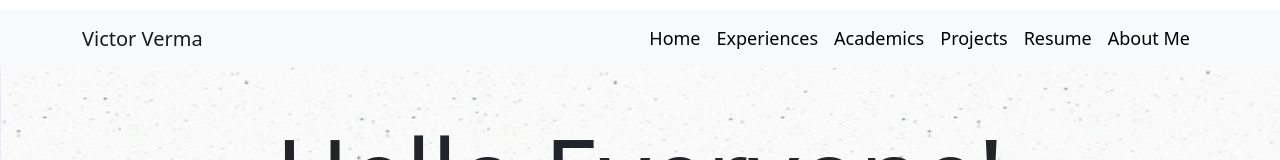
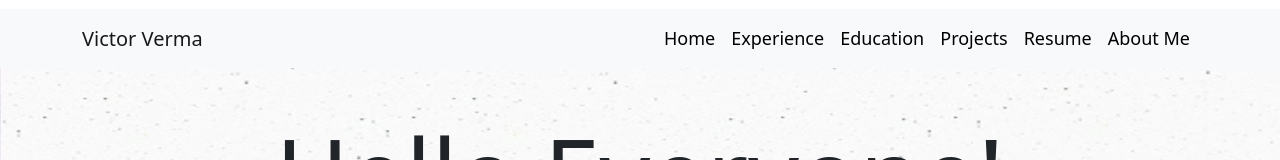
Before and after one commit to victorverma3/Portfolio, a React (Vite) app: page / in a window 1280 px wide. Shown: the top 160 px of the page. Built offline with nearby package versions, Linux system fonts and the light colour scheme.

Commit message:
updated navbar with new page titles

```diff
--- a/src/components/navbar/Navbar.tsx
+++ b/src/components/navbar/Navbar.tsx
@@ -20,13 +20,13 @@ const Header = () => {
                 </Link>
               </Nav.Link>
               <Nav.Link>
-                <Link className="navLink" to="/experiences">
-                  Experiences
+                <Link className="navLink" to="/experience">
+                  Experience
                 </Link>
               </Nav.Link>
               <Nav.Link>
-                <Link className="navLink" to="/academics">
-                  Academics
+                <Link className="navLink" to="/education">
+                  Education
                 </Link>
               </Nav.Link>
               <Nav.Link>
```
